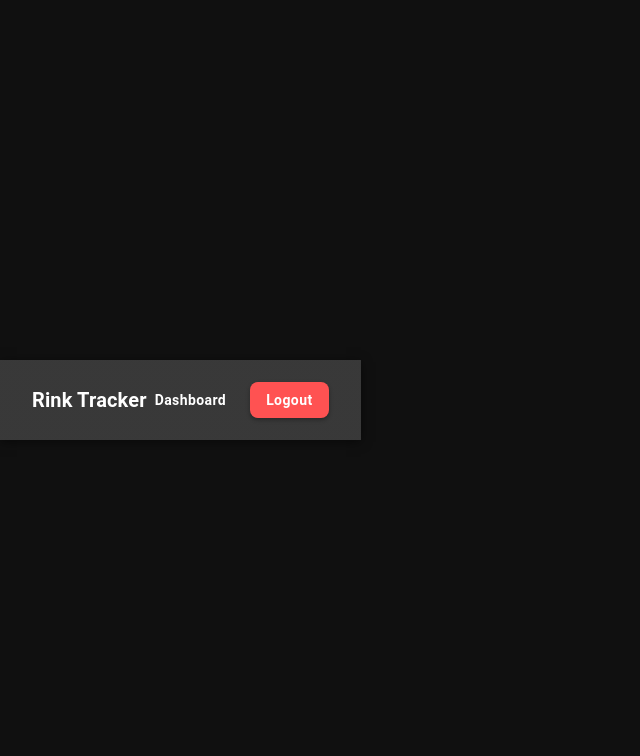
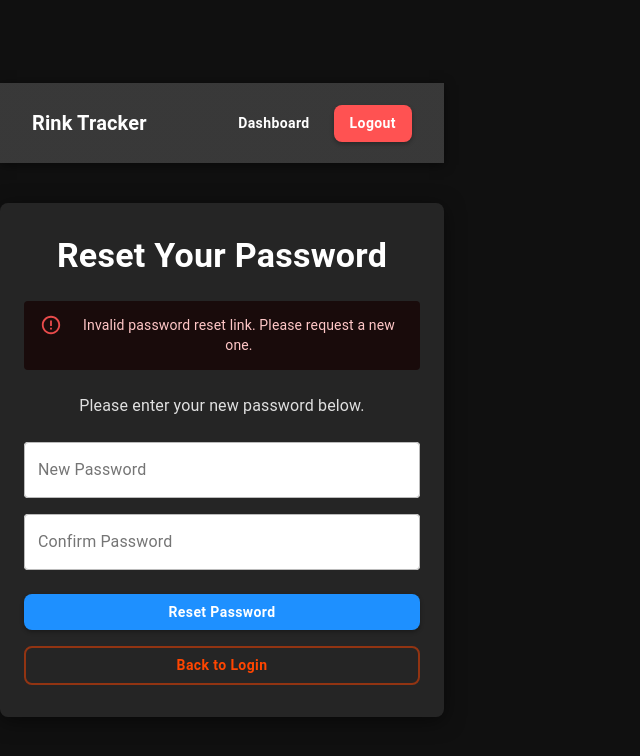
Before and after one commit to MikeOG444/rink-tracker-pwa, a React (Vite) app: page /reset-password in a window 1280 px wide. Shown: the top 756 px of the page, without its empty margins (0-640 px from the left). Built offline with nearby package versions, Linux system fonts and the light colour scheme; no server answers; sample sign-in values are in the browser's storage.

Commit message:
Improve forgot password experience with better error handling and reset confirmation page

```diff
--- a/src/App.tsx
+++ b/src/App.tsx
@@ -6,6 +6,7 @@ import HomePage from "./components/pages/HomePage";
 import AuthPage from "./components/auth/AuthPage";
 import Dashboard from "./components/dashboard/Dashboard";
 import ProtectedRoute from "./components/auth/ProtectedRoute";
+import PasswordResetConfirm from "./components/auth/PasswordResetConfirm";
 import NavBar from "./components/layout/NavBar.tsx";
 
 const App = () => {
@@ -18,6 +19,7 @@ const App = () => {
           <Route path="/" element={<HomePage />} />
           <Route path="/auth" element={<AuthPage />} />
           <Route path="/dashboard" element={<ProtectedRoute><Dashboard /></ProtectedRoute>} />
+          <Route path="/reset-password" element={<PasswordResetConfirm />} />
         </Routes>
       </Router>
     </ThemeProvider>
--- a/src/components/auth/AuthPage.tsx
+++ b/src/components/auth/AuthPage.tsx
@@ -102,12 +102,23 @@ const AuthPage = () => {
     }
 
     try {
-      await sendPasswordResetEmail(auth, email);
+      await sendPasswordResetEmail(auth, email, {
+        // Add URL to redirect back to the app's password reset confirmation page
+        url: window.location.origin + "/reset-password",
+        handleCodeInApp: true
+      });
       setSuccessMessage("Password reset email sent! Check your inbox.");
       setError("");
       setIsResetPassword(false);
     } catch (err: any) {
-      setError("Failed to send password reset email. Please check if the email is correct.");
+      console.error("Password reset error:", err);
+
+      // Check for specific Firebase error codes
+      if (err.code === "auth/user-not-found") {
+        setError("No account exists with this email address. Please sign up or check if the email was entered correctly.");
+      } else {
+        setError("Failed to send password reset email. Please check if the email is correct.");
+      }
     }
   };
 
--- /dev/null
+++ b/src/components/auth/PasswordResetConfirm.tsx
@@ -0,0 +1,194 @@
+import { useState, useEffect } from "react";
+import { useNavigate, useLocation } from "react-router-dom";
+import { confirmPasswordReset } from "firebase/auth";
+import { auth } from "../../firebase";
+import {
+  Container,
+  Typography,
+  TextField,
+  Button,
+  Alert,
+  Box,
+  CircularProgress
+} from "@mui/material";
+
+const PasswordResetConfirm = () => {
+  const [newPassword, setNewPassword] = useState("");
+  const [confirmPassword, setConfirmPassword] = useState("");
+  const [error, setError] = useState("");
+  const [success, setSuccess] = useState(false);
+  const [loading, setLoading] = useState(false);
+  const [oobCode, setOobCode] = useState<string | null>(null);
+
+  const navigate = useNavigate();
+  const location = useLocation();
+
+  // Extract the action code from the URL
+  useEffect(() => {
+    const queryParams = new URLSearchParams(location.search);
+    const code = queryParams.get("oobCode");
+    if (code) {
+      setOobCode(code);
+    } else {
+      setError("Invalid password reset link. Please request a new one.");
+    }
+  }, [location]);
+
+  const handleResetPassword = async () => {
+    // Validate passwords
+    if (!newPassword) {
+      setError("Please enter a new password.");
+      return;
+    }
+
+    if (newPassword.length < 6) {
+      setError("Password must be at least 6 characters long.");
+      return;
+    }
+
+    if (newPassword !== confirmPassword) {
+      setError("Passwords do not match.");
+      return;
+    }
+
+    if (!oobCode) {
+      setError("Invalid password reset code. Please request a new reset link.");
+      return;
+    }
+
+    setLoading(true);
+    setError("");
+
+    try {
+      // Confirm the password reset with Firebase
+      await confirmPasswordReset(auth, oobCode, newPassword);
+      setSuccess(true);
+      setLoading(false);
+
+      // Redirect to login page after 3 seconds
+      setTimeout(() => {
+        navigate("/auth");
+      }, 3000);
+    } catch (err: any) {
+      setLoading(false);
+      console.error("Password reset error:", err);
+
+      if (err.code === "auth/expired-action-code") {
+        setError("The password reset link has expired. Please request a new one.");
+      } else if (err.code === "auth/invalid-action-code") {
+        setError("Invalid password reset link. Please request a new one.");
+      } else if (err.code === "auth/weak-password") {
+        setError("Password is too weak. Please choose a stronger password.");
+      } else {
+        setError("Failed to reset password. Please try again.");
+      }
+    }
+  };
+
+  return (
+    <Container maxWidth="xs" sx={{
+      textAlign: "center",
+      mt: 5,
+      bgcolor: "#252525",
+      p: 4,
+      borderRadius: 2,
+      boxShadow: "0px 4px 20px rgba(0, 0, 0, 0.5)"
+    }}>
+      <Typography variant="h4" fontWeight="bold" sx={{ color: "white", mb: 3 }}>
+        Reset Your Password
+      </Typography>
+
+      {loading ? (
+        <Box sx={{ display: "flex", justifyContent: "center", my: 4 }}>
+          <CircularProgress />
+        </Box>
+      ) : success ? (
+        <Box>
+          <Alert severity="success" sx={{ mb: 3 }}>
+            Your password has been successfully reset!
+          </Alert>
+          <Typography color="white" variant="body1">
+            Redirecting you to the login page...
+          </Typography>
+        </Box>
+      ) : (
+        <>
+          {error && <Alert severity="error" sx={{ mb: 3 }}>{error}</Alert>}
+
+          <Typography color="#E0E0E0" variant="body1" sx={{ mb: 3 }}>
+            Please enter your new password below.
+          </Typography>
+
+          <TextField
+            fullWidth
+            label="New Password"
+            type="password"
+            value={newPassword}
+            onChange={(e) => setNewPassword(e.target.value)}
+            sx={{
+              mb: 2,
+              bgcolor: "white",
+              borderRadius: 1,
+              '& .MuiInputBase-input': {
+                color: '#000000',
+              },
+              '& .MuiInputLabel-root': {
+                color: '#757575',
+              },
+              '& .MuiInputLabel-shrink': {
+                transform: 'translate(14px, -9px) scale(0.75)',
+                backgroundColor: 'white',
+                padding: '0 5px',
+              }
+            }}
+          />
+
+          <TextField
+            fullWidth
+            label="Confirm Password"
+            type="password"
+            value={confirmPassword}
+            onChange={(e) => setConfirmPassword(e.target.value)}
+            sx={{
+              mb: 3,
+              bgcolor: "white",
+              borderRadius: 1,
+              '& .MuiInputBase-input': {
+                color: '#000000',
+              },
+              '& .MuiInputLabel-root': {
+                color: '#757575',
+              },
+              '& .MuiInputLabel-shrink': {
+                transform: 'translate(14px, -9px) scale(0.75)',
+                backgroundColor: 'white',
+                padding: '0 5px',
+              }
+            }}
+          />
+
+          <Button
+            fullWidth
+            variant="contained"
+            color="primary"
+            onClick={handleResetPassword}
+          >
+            Reset Password
+          </Button>
+
+          <Button
+            fullWidth
+            variant="outlined"
+            color="secondary"
+            onClick={() => navigate("/auth")}
+            sx={{ mt: 2 }}
+          >
+            Back to Login
+          </Button>
+        </>
+      )}
+    </Container>
+  );
+};
+
+export default PasswordResetConfirm;
```
